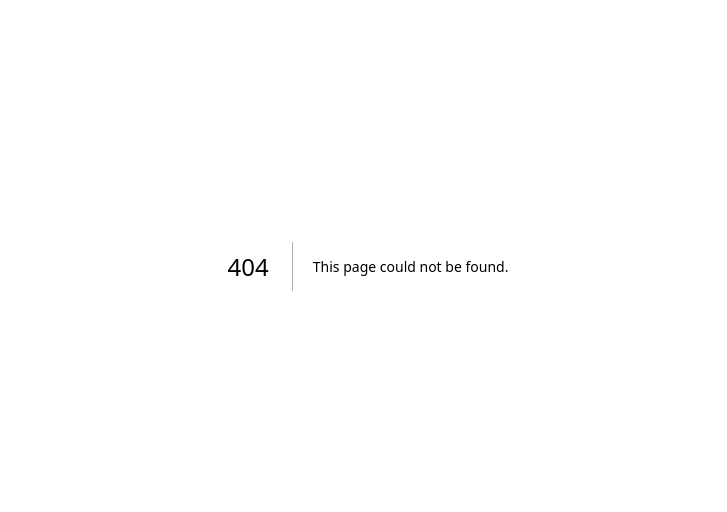
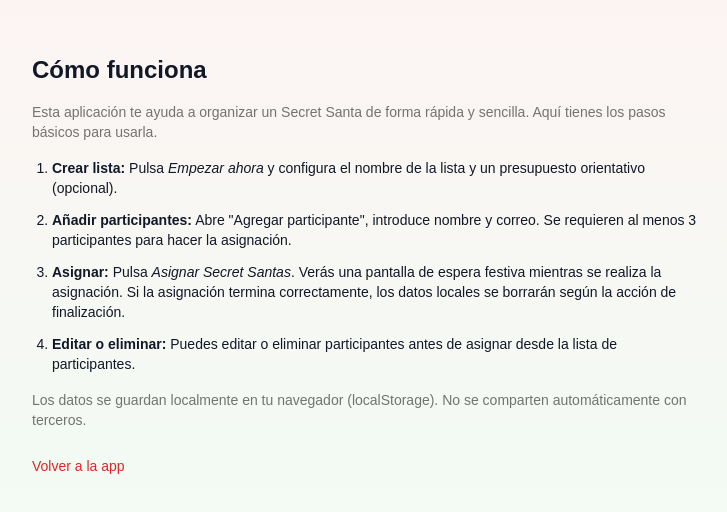
Before and after one commit to LucaPalminteri/secret-santa, a Next.js app: page /help in a window 1280 px wide. Before the commit this address had no page. Shown: the part 134-646 px from the top of the page, without its empty margins (272-999 px from the left). Built offline with nearby package versions, Linux system fonts and the light colour scheme.

Commit message:
feat: add help page

```diff
--- /dev/null
+++ b/src/app/help/page.tsx
@@ -0,0 +1,42 @@
+import Link from "next/link";
+
+export default function HelpPage() {
+  return (
+    <div className="min-h-dvh bg-gradient-to-b from-red-50 to-green-50 p-6 flex items-start sm:items-center justify-center">
+      <main className="w-full max-w-2xl text-gray-900">
+        <h1 className="text-2xl font-semibold mb-4">Cómo funciona</h1>
+
+        <p className="mb-4 text-sm text-muted-foreground">
+          Esta aplicación te ayuda a organizar un Secret Santa de forma rápida y sencilla. Aquí tienes los pasos básicos para usarla.
+        </p>
+
+        <ol className="list-decimal pl-5 space-y-3 mb-4 text-sm">
+          <li>
+            <strong>Crear lista:</strong> Pulsa <em>Empezar ahora</em> y configura el nombre de la lista y un presupuesto orientativo (opcional).
+          </li>
+          <li>
+            <strong>Añadir participantes:</strong> Abre &quot;Agregar participante&quot;, introduce nombre y correo. Se requieren al menos 3
+            participantes para hacer la asignación.
+          </li>
+          <li>
+            <strong>Asignar:</strong> Pulsa <em>Asignar Secret Santas</em>. Verás una pantalla de espera festiva mientras se realiza la asignación. Si
+            la asignación termina correctamente, los datos locales se borrarán según la acción de finalización.
+          </li>
+          <li>
+            <strong>Editar o eliminar:</strong> Puedes editar o eliminar participantes antes de asignar desde la lista de participantes.
+          </li>
+        </ol>
+
+        <p className="mb-4 text-sm text-muted-foreground">
+          Los datos se guardan localmente en tu navegador (localStorage). No se comparten automáticamente con terceros.
+        </p>
+
+        <div className="mt-6">
+          <Link href="/" className="text-sm text-red-600 hover:underline">
+            Volver a la app
+          </Link>
+        </div>
+      </main>
+    </div>
+  );
+}
--- a/src/components/secret-santa.tsx
+++ b/src/components/secret-santa.tsx
@@ -8,7 +8,8 @@ import { Label } from "@/components/ui/label";
 // using simpler panel style for summary — card primitives not needed here
 // table UI not used in minimalist list
 import { Toaster } from "@/components/ui/toaster";
-import { Gift, Pencil, Trash2, Plus, UserPlus, X, Check } from "lucide-react";
+import { Gift, Pencil, Trash2, Plus, UserPlus, X, Check, HelpCircle } from "lucide-react";
+import Link from "next/link";
 import { useToast } from "@/hooks/use-toast";
 import { assignSecretSantas } from "@/actions/actions";
 import { Spinner } from "./spinner";
@@ -154,11 +155,11 @@ export default function SecretSantaApp() {
       await Promise.all([assignSecretSantas(participants, listName, giftAmount), new Promise((r) => setTimeout(r, minDelay))]);
 
       // Assignment UI now shows a full-screen success state; toast here is redundant and removed.
-      // clear local data and show success state in the single AssignLoading component
+      // clear in-memory state and show success state in the single AssignLoading component
+      // persist/localStorage will be cleared when the user dismisses the success screen
       setParticipants([]);
       setListName("");
       setGiftAmount(0);
-      clearSecretSantaData();
       setAssignStatus("success");
     } catch (error) {
       console.log(error);
@@ -185,7 +186,6 @@ export default function SecretSantaApp() {
     setParticipants([]);
     setListName("");
     setGiftAmount(0);
-    clearSecretSantaData();
     setFlowStarted(false);
     setFlowComplete(false);
   };
@@ -220,7 +220,10 @@ export default function SecretSantaApp() {
           status={assignStatus}
           duration={assignDuration}
           onDone={() => {
-            // when user dismisses the success/error screen, reset state and return to main view
+            // when user dismisses the success/error screen, if it was successful clear storage
+            if (assignStatus === "success") {
+              clearSecretSantaData();
+            }
             setAssignStatus("idle");
             resetApp();
           }}
@@ -266,16 +269,21 @@ export default function SecretSantaApp() {
                   <p className={`text-sm sm:text-base mb-6 max-w-lg mx-auto text-muted-foreground ${ctaVisible ? "cta-sub" : "opacity-0"}`}>
                     Organiza intercambios con un flujo limpio y guiado. Empieza en segundos desde tu móvil.
                   </p>
-                  <div className={`flex flex-col sm:flex-row items-center justify-center ${ctaVisible ? "cta-buttons" : "opacity-0"} gap-3`}>
+                  <div className={`flex flex-col sm:flex-row items-center justify-center ${ctaVisible ? "cta-buttons" : "opacity-0"} gap-3 sm:gap-5`}>
                     <Button
                       onClick={() => setFlowStarted(true)}
                       className="cta-btn-primary w-full sm:w-auto px-6 py-3 text-base sm:text-lg transform transition-all duration-300 hover:scale-105 bg-gradient-to-r from-red-500 to-pink-500 text-white"
                     >
                       Empezar ahora
                     </Button>
-                    <Button variant="ghost" onClick={() => setFlowStarted(true)} className="cta-btn-ghost w-full sm:w-auto">
-                      Cómo funciona
-                    </Button>
+                    <Link
+                      href="/help"
+                      className="cta-btn-ghost w-full sm:w-auto inline-flex items-center justify-center gap-2 text-sm text-muted-foreground opacity-90 hover:opacity-100 hover:bg-transparent mt-4"
+                      aria-label="Cómo funciona (ayuda)"
+                    >
+                      <HelpCircle className="h-4 w-4 text-muted-foreground" />
+                      <span>Cómo funciona</span>
+                    </Link>
                   </div>
                 </div>
               </div>
```
